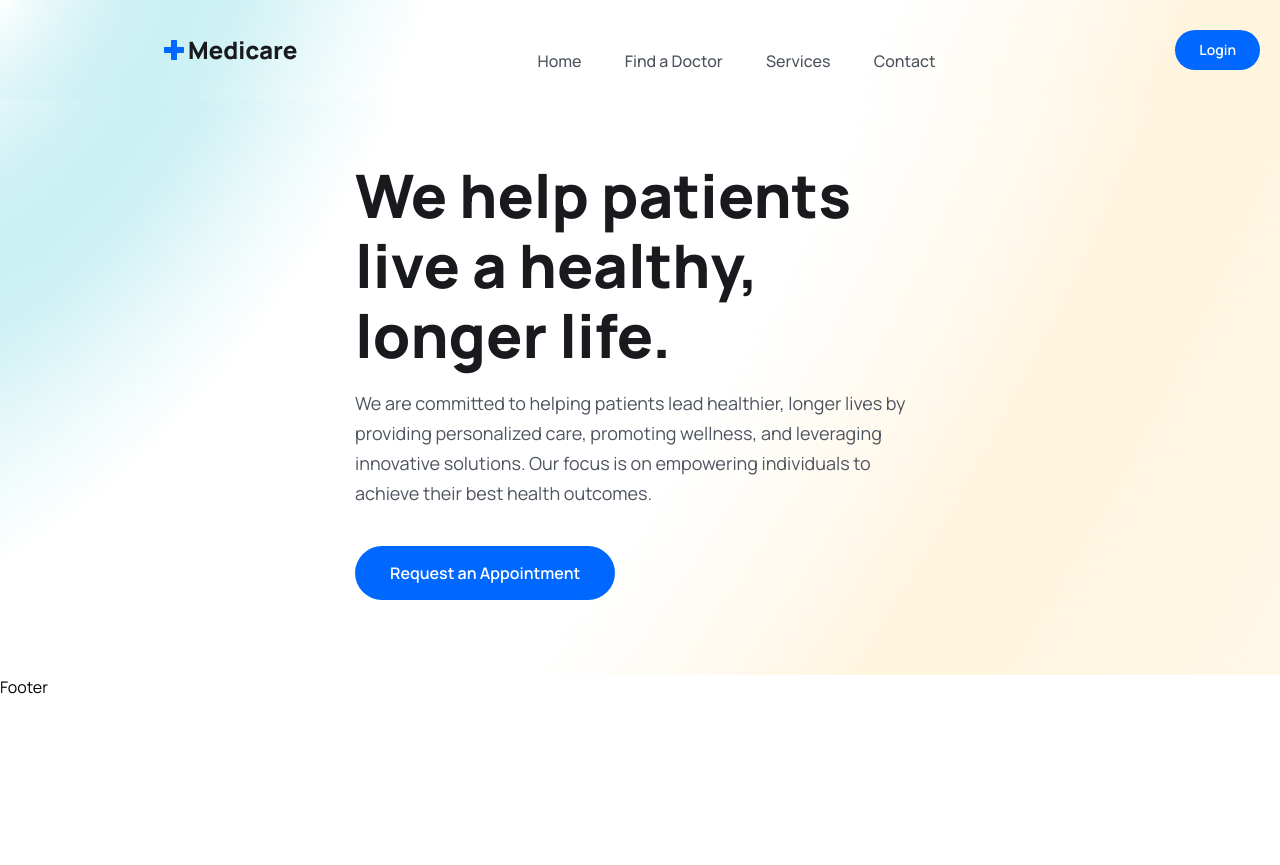
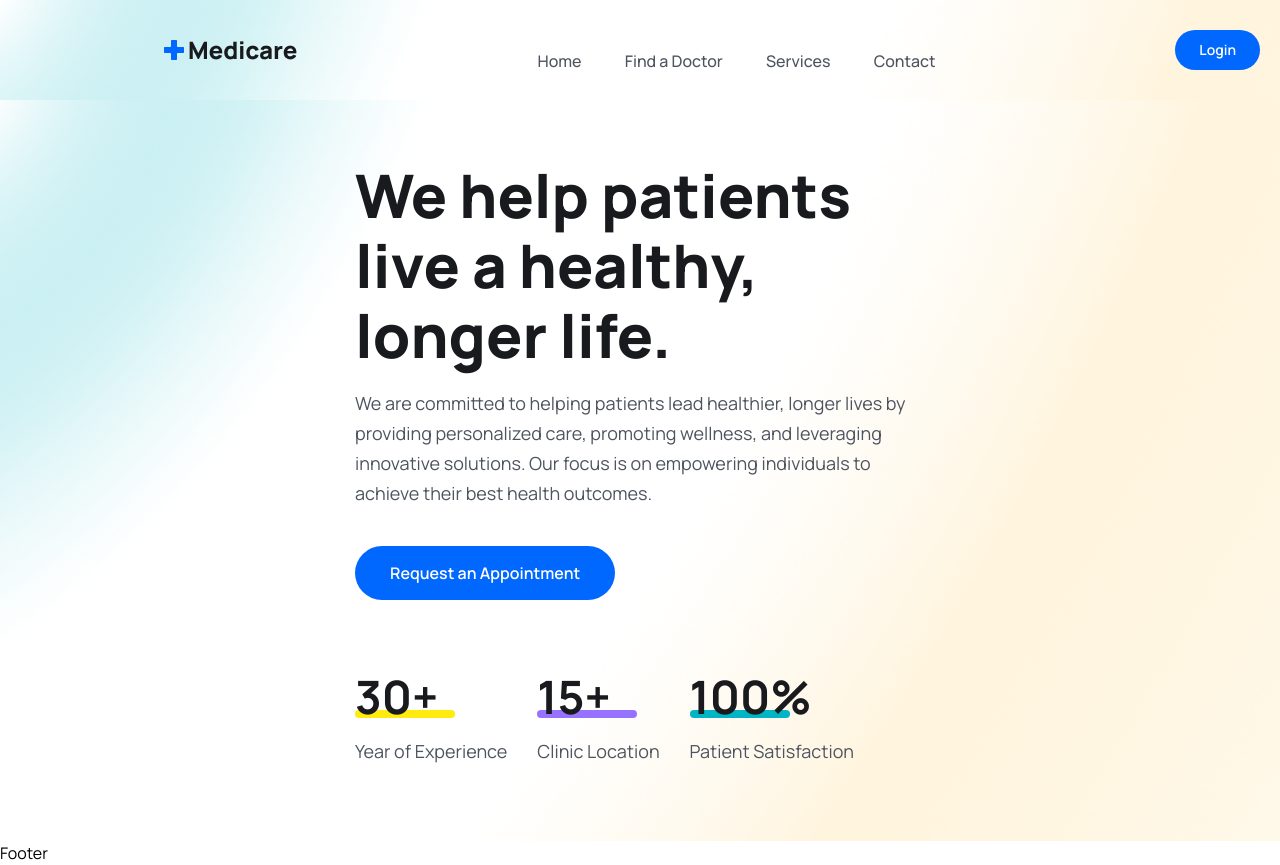
Before and after one commit to Isurulak1/Doctor_apoiment_bookingapp, a React (Vite) app in the folder frontend/: page / in a window 1280 px wide. Before the commit the page ends 800 px from the top, so only its background shows below. Built offline with nearby package versions, Linux system fonts and the light colour scheme.

Commit message:
created hero counter section

```diff
--- a/frontend/src/pages/Home.jsx
+++ b/frontend/src/pages/Home.jsx
@@ -19,6 +19,36 @@
               </p>
               <button className='btn'>Request an Appointment</button>
             </div>
+
+            {/* ================ hero counter ============== */}
+            <div className='mt-[36px] lg:mt-[70px] flex flex-col lg:flex-row lg:items-center gap-5 lg:gap-[30px]'>
+
+              <div>
+                <h2 className='text-[36px] leading-[56px] lg:text-[46px] lg:leading-[54px] font-[700] text-headingColor'>
+                  30+
+                </h2>
+                <span className='w-[100px] h-2 bg-yellowColor rounded-full block mt-[-14px]'></span>
+                <p className='text_para'>Year of Experience</p>
+              </div>
+
+              <div>
+                <h2 className='text-[36px] leading-[56px] lg:text-[46px] lg:leading-[54px] font-[700] text-headingColor'>
+                  15+
+                </h2>
+                <span className='w-[100px] h-2 bg-purpleColor rounded-full block mt-[-14px]'></span>
+                <p className='text_para'>Clinic Location</p>
+              </div>
+
+              <div>
+                <h2 className='text-[36px] leading-[56px] lg:text-[46px] lg:leading-[54px] font-[700] text-headingColor'>
+                  100%
+                </h2>
+                <span className='w-[100px] h-2 bg-irisBlueColor rounded-full block mt-[-14px]'></span>
+                <p className='text_para'>Patient Satisfaction</p>
+              </div>
+
+
+            </div>
           </div>
         </div>
       </div>
```
